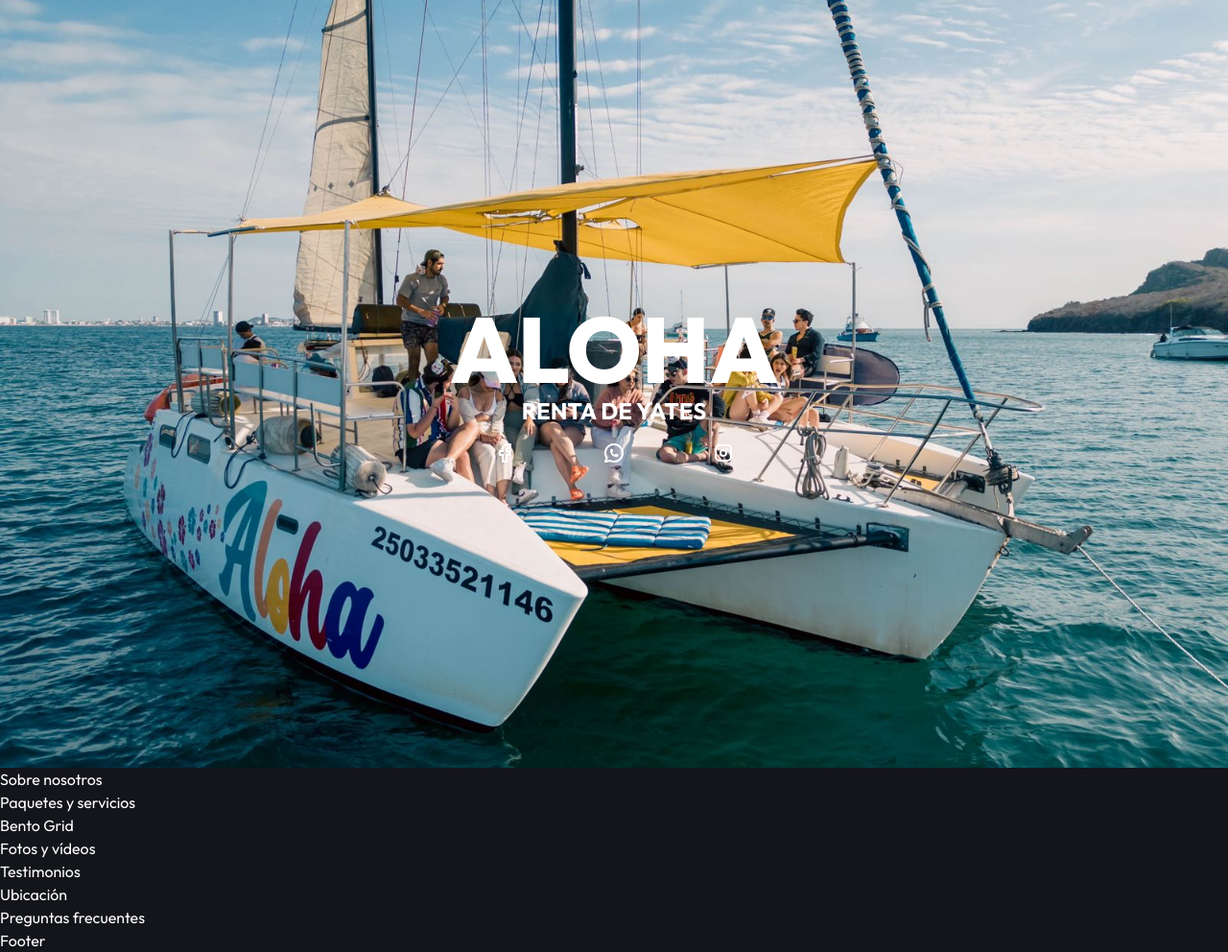
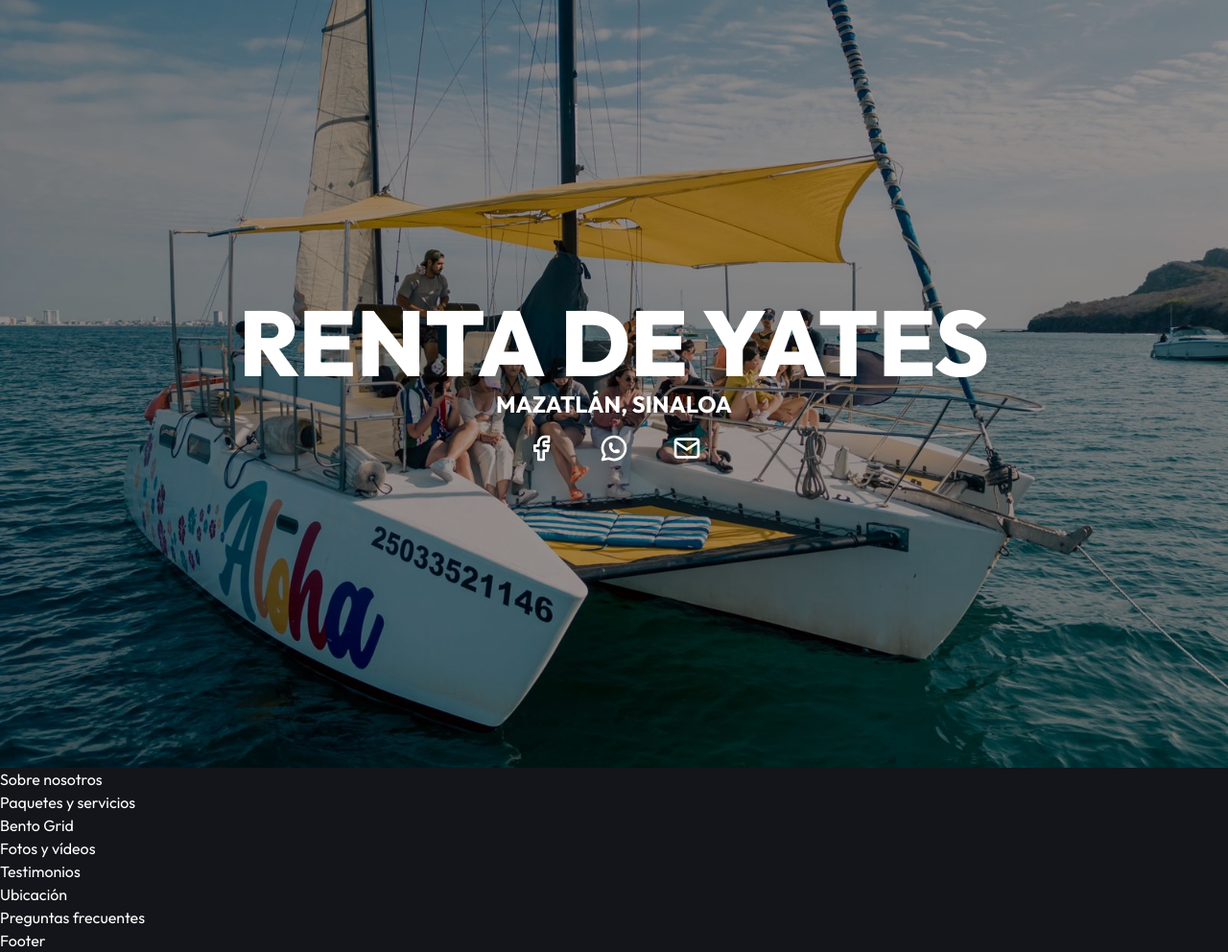
Before and after one commit to Castamor/landing-page-yates, an Astro site: page / in a window 1280 px wide. Shown: the whole page at 96% size. Built offline with nearby package versions, Linux system fonts and the light colour scheme; Astro itself is replaced by a stand-in of ours; a web font is replaced by a local one.

Commit message:
links-hero-section

```diff
--- a/src/components/Hero.astro
+++ b/src/components/Hero.astro
@@ -1,17 +1,45 @@
 ---
-import Facebook from "src/icons/facebook.astro";
-import Instagram from "src/icons/instagram.astro";
-import Whatsapp from "src/icons/whatsapp.astro";
+import FacebookIcon from "@icons/Facebook.astro";
+import EmailIcon from "@icons/Email.astro";
+import WhatsappIcon from "@icons/Whatsapp.astro";
+import Link from "@layouts/Link.astro";
 ---
 
-<section class="bg-[url('/10.jpg')] bg-center h-dvh bg-cover grid justify-center items-center">
+<section class="bg-hero h-dvh grid justify-center items-center">
     <div class="text-center">
-        <h1 class="text-8xl font-extrabold">ALOHA</h1>
-        <h2 class="text-2xl font-bold">RENTA DE YATES</h2>
-        <div class="flex justify-around mt-4">
-            <Facebook/>
-            <Whatsapp/>
-            <Instagram/>
+        <h1 class="text-8xl font-extrabold">RENTA DE YATES</h1>
+        <h2 class="text-2xl font-bold">MAZATLÁN, SINALOA</h2>
+        <div class="flex justify-center gap-7 mt-1.5">
+            <Link
+                to="https://www.facebook.com/share/sX7qX2m9skcQmPrx/"
+                description="Facebook"
+            >
+                <FacebookIcon/>
+            </Link>
+            <Link
+                to="https://api.whatsapp.com/send?phone=%2B526691476082&context=ARCqo5HytdUMPR1IzhOHBScA5OT1xW3nuh3tgpnM-WcTkwzn4y5xCf2Uc0ZMvKLUfP1IkB6ZWXSAztPV1FJpv_cAxF8avhIGjKJy1rwTvKSjpREDEFZxw9WN4fl6Kl-QvPISDvMab-RygMCSIs2RQUrEGg&source=FB_Page&app=facebook&entry_point=page_cta&sfnsn=scwspwa"
+                description="Whatsapp"
+            >
+                <WhatsappIcon/>
+            </Link>
+            <Link
+                to="mailto:tucana5@hotmail.com"
+                description="Email"
+            >
+                <EmailIcon/>
+            </Link>
         </div>
     </div>
 </section>
+
+<style>
+    .bg-hero {
+        --opacity: 0.4;
+        background:
+            linear-gradient(to top, rgba(0, 0, 0, var(--opacity)), rgba(0, 0, 0, var(--opacity))),
+            url('/10.jpg')
+        ;
+        background-position: center;
+        background-size: cover;
+    }
+</style>
--- /dev/null
+++ b/src/icons/Email.astro
@@ -0,0 +1 @@
+<svg  xmlns="http://www.w3.org/2000/svg"  width="24"  height="24"  viewBox="0 0 24 24"  fill="none"  stroke="currentColor"  stroke-width="2"  stroke-linecap="round"  stroke-linejoin="round"  class="icon icon-tabler icons-tabler-outline icon-tabler-mail"><path stroke="none" d="M0 0h24v24H0z" fill="none"/><path d="M3 7a2 2 0 0 1 2 -2h14a2 2 0 0 1 2 2v10a2 2 0 0 1 -2 2h-14a2 2 0 0 1 -2 -2v-10z" /><path d="M3 7l9 6l9 -6" /></svg>
--- a/src/icons/Instagram.astro
+++ /dev/null
@@ -1 +0,0 @@
-<svg  xmlns="http://www.w3.org/2000/svg"  width="24"  height="24"  viewBox="0 0 24 24"  fill="none"  stroke="currentColor"  stroke-width="2"  stroke-linecap="round"  stroke-linejoin="round"  class="icon icon-tabler icons-tabler-outline icon-tabler-brand-instagram"><path stroke="none" d="M0 0h24v24H0z" fill="none"/><path d="M4 4m0 4a4 4 0 0 1 4 -4h8a4 4 0 0 1 4 4v8a4 4 0 0 1 -4 4h-8a4 4 0 0 1 -4 -4z" /><path d="M12 12m-3 0a3 3 0 1 0 6 0a3 3 0 1 0 -6 0" /><path d="M16.5 7.5l0 .01" /></svg>
--- a/src/layouts/Layout.astro
+++ b/src/layouts/Layout.astro
@@ -34,4 +34,14 @@
         color: white;
 		background: #13151a;
 	}
+
+    li {
+        list-style: none;
+    }
+
+    .icon {
+        --size: 32px;
+        width: var(--size);
+        height: var(--size);
+    }
 </style>
--- /dev/null
+++ b/src/layouts/Link.astro
@@ -0,0 +1,13 @@
+---
+interface Props {
+    to: string;
+    description: string;
+}
+
+const { to, description } = Astro.props
+---
+
+
+<a href={to} title={description} target="_blank" rel="noopener noreferrer" class="p-2 hover:cursor-pointer">
+    <slot/>
+</a>
--- a/src/pages/index.astro
+++ b/src/pages/index.astro
@@ -11,7 +11,7 @@
 import FAQ from '@components/FAQ.astro';
 ---
 
-<Layout title="Yates" description='Landing Pages de promocion de yates'>
+<Layout title="Renta de Yates en Mazatlán" description='¡Lo mejor de rentas de servicios y yates en Mazatlán, con la confianza que nos caracteriza!'>
 	<Hero />
 	<About />
 	<Services />
--- a/tsconfig.json
+++ b/tsconfig.json
@@ -6,6 +6,7 @@
         "@components/*": ["src/components/*"],
         "@layouts/*": ["src/layouts/*"],
         "@pages/*": ["src/pages/*"],
+        "@icons/*": ["src/icons/*"],
     }
   }
 }
```
